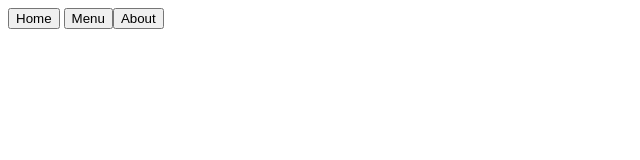
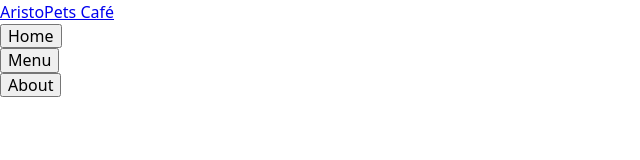
Before and after one commit to benedictfoo/RestaurantPage, a website built with webpack: page src/template.html in a window 1280 px wide. Shown: the whole page, without its empty margins (0-640 px from the left). Built offline with nearby package versions, Linux system fonts and the light colour scheme.

Commit message:
Add normalize and default css

```diff
--- a/package.json
+++ b/package.json
@@ -24,5 +24,8 @@
     "webpack": "^5.98.0",
     "webpack-cli": "^6.0.1",
     "webpack-dev-server": "^5.2.1"
+  },
+  "dependencies": {
+    "modern-normalize": "^3.0.1"
   }
 }
--- a/src/css/style.css
+++ b/src/css/style.css
@@ -1,3 +1,40 @@
+@import "modern-normalize";
+
+:root {
+  line-height: 1.5;
+}
+
+h1,
+h2,
+h3,
+h4,
+h5,
+figure,
+p,
+ol,
+ul {
+  margin: 0;
+}
+
+ol[role="list"],
+ul[role="list"] {
+  list-style: none;
+  padding-inline: 0;
+}
+
+h1,
+h2,
+h3,
+h4,
+h5 {
+  font-size: inherit;
+  font-weight: inherit;
+}
+
+img {
+  display: block;
+  max-inline-size: 100%;
+}
 body {
   --main-bg-color: #f8f4f6;
   --accent: #95264e;
--- a/src/template.html
+++ b/src/template.html
@@ -7,9 +7,19 @@
   </head>
   <body>
     <header>
-      <nav>
-        <button class="home">Home</button>
-        <button class="menu">Menu</button><button class="about">About</button>
+      <nav class="nav">
+        <a href="#" class="nav-brand">AristoPets Café</a>
+        <ul role="list">
+          <li>
+            <button class="nav-home">Home</button>
+          </li>
+          <li>
+            <button class="nav-menu">Menu</button>
+          </li>
+          <li>
+            <button class="nav-about">About</button>
+          </li>
+        </ul>
       </nav>
     </header>
     <main id="content"></main>
```
Also changed, not shown: 1 other file.
